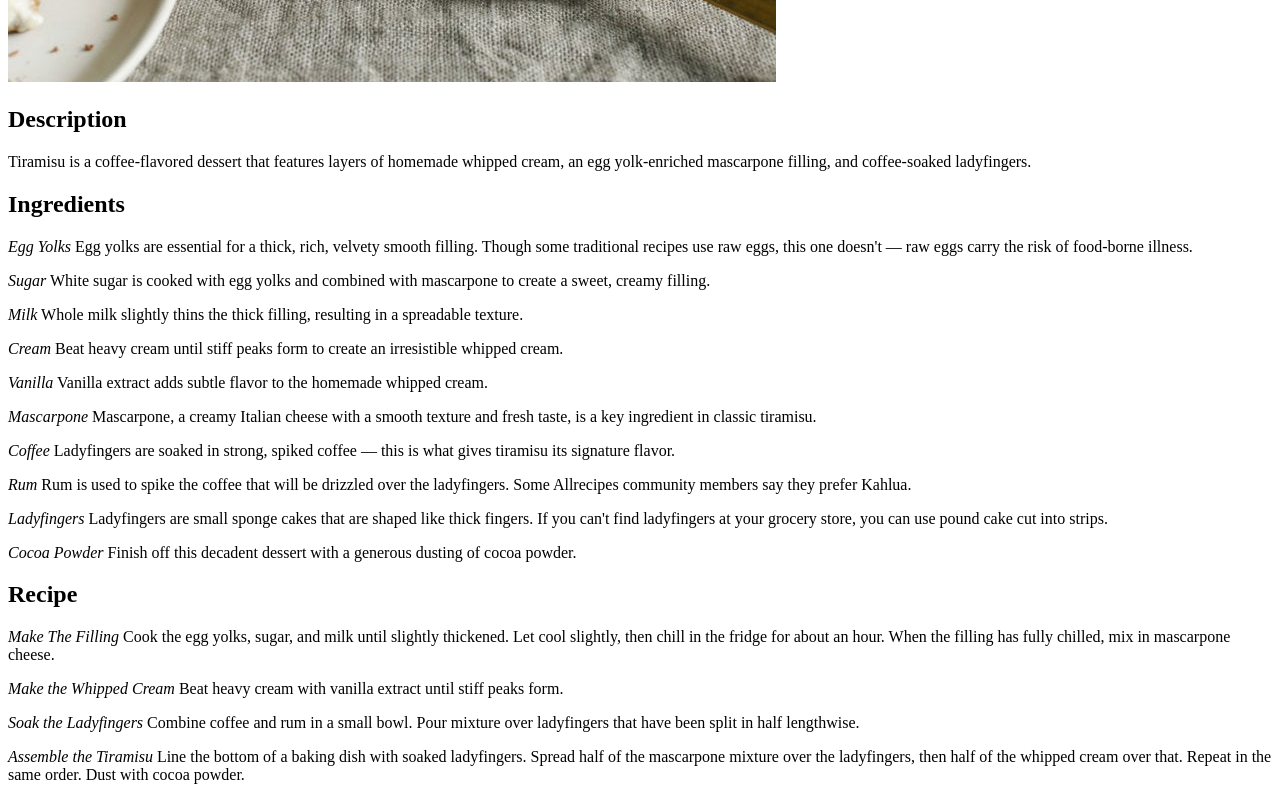
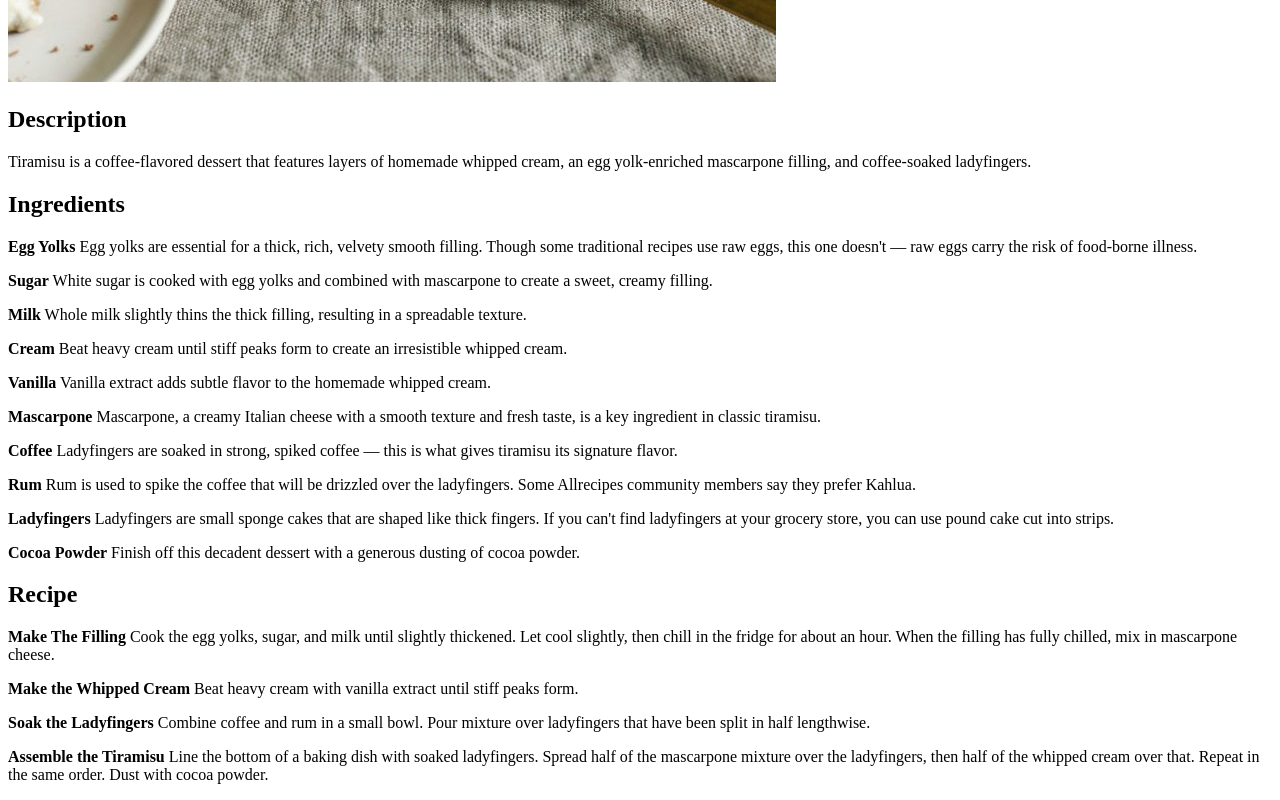
Before and after one commit to Royz88/odin-recipes, a plain HTML site: page recipes/tiramisu.html in a window 1280 px wide. Shown: the part 510-1310 px from the top of the page. Drawn offline with Linux system fonts and the light colour scheme.

Commit message:
removed italic and added bold in ingredients list for pesto and tiramisu

```diff
--- a/recipes/tiramisu.html
+++ b/recipes/tiramisu.html
@@ -14,22 +14,22 @@
     <p>Tiramisu is a coffee-flavored dessert that features layers of homemade whipped cream, an egg yolk-enriched mascarpone filling, and coffee-soaked ladyfingers.</p>
 
 <h2><strong>Ingredients</strong></h2>
-    <p><em>Egg Yolks</em> Egg yolks are essential for a thick, rich, velvety smooth filling. Though some traditional recipes use raw eggs, this one doesn't — raw eggs carry the risk of food-borne illness.</p>
-    <p><em>Sugar</em> White sugar is cooked with egg yolks and combined with mascarpone to create a sweet, creamy filling.</p>
-    <p><em>Milk</em> Whole milk slightly thins the thick filling, resulting in a spreadable texture.</p>
-    <p><em>Cream</em> Beat heavy cream until stiff peaks form to create an irresistible whipped cream.</p>
-    <p><em>Vanilla</em> Vanilla extract adds subtle flavor to the homemade whipped cream.</p>
-    <p><em>Mascarpone</em> Mascarpone, a creamy Italian cheese with a smooth texture and fresh taste, is a key ingredient in classic tiramisu.</p>
-    <p><em>Coffee</em> Ladyfingers are soaked in strong, spiked coffee — this is what gives tiramisu its signature flavor.</p>
-    <p><em>Rum</em> Rum is used to spike the coffee that will be drizzled over the ladyfingers. Some Allrecipes community members say they prefer Kahlua.</p>
-    <p><em>Ladyfingers</em> Ladyfingers are small sponge cakes that are shaped like thick fingers. If you can't find ladyfingers at your grocery store, you can use pound cake cut into strips.</p>
-    <p><em>Cocoa Powder</em> Finish off this decadent dessert with a generous dusting of cocoa powder.</p>
+    <p><strong>Egg Yolks</strong> Egg yolks are essential for a thick, rich, velvety smooth filling. Though some traditional recipes use raw eggs, this one doesn't — raw eggs carry the risk of food-borne illness.</p>
+    <p><strong>Sugar</strong> White sugar is cooked with egg yolks and combined with mascarpone to create a sweet, creamy filling.</p>
+    <p><strong>Milk</strong> Whole milk slightly thins the thick filling, resulting in a spreadable texture.</p>
+    <p><strong>Cream</strong> Beat heavy cream until stiff peaks form to create an irresistible whipped cream.</p>
+    <p><strong>Vanilla</strong> Vanilla extract adds subtle flavor to the homemade whipped cream.</p>
+    <p><strong>Mascarpone</strong> Mascarpone, a creamy Italian cheese with a smooth texture and fresh taste, is a key ingredient in classic tiramisu.</p>
+    <p><strong>Coffee</strong> Ladyfingers are soaked in strong, spiked coffee — this is what gives tiramisu its signature flavor.</p>
+    <p><strong>Rum</strong> Rum is used to spike the coffee that will be drizzled over the ladyfingers. Some Allrecipes community members say they prefer Kahlua.</p>
+    <p><strong>Ladyfingers</strong> Ladyfingers are small sponge cakes that are shaped like thick fingers. If you can't find ladyfingers at your grocery store, you can use pound cake cut into strips.</p>
+    <p><strong>Cocoa Powder</strong> Finish off this decadent dessert with a generous dusting of cocoa powder.</p>
 
 <h2><strong>Recipe</strong></h2>
-    <p><em>Make The Filling</em> Cook the egg yolks, sugar, and milk until slightly thickened. Let cool slightly, then chill in the fridge for about an hour. When the filling has fully chilled, mix in mascarpone cheese.</p>
-    <p><em>Make the Whipped Cream</em> Beat heavy cream with vanilla extract until stiff peaks form.</p>
-    <p><em>Soak the Ladyfingers</em> Combine coffee and rum in a small bowl. Pour mixture over ladyfingers that have been split in half lengthwise.</p>
-    <p><em>Assemble the Tiramisu</em> Line the bottom of a baking dish with soaked ladyfingers. Spread half of the mascarpone mixture over the ladyfingers, then half of the whipped cream over that. Repeat in the same order. Dust with cocoa powder.</p>
+    <p><strong>Make The Filling</strong> Cook the egg yolks, sugar, and milk until slightly thickened. Let cool slightly, then chill in the fridge for about an hour. When the filling has fully chilled, mix in mascarpone cheese.</p>
+    <p><strong>Make the Whipped Cream</strong> Beat heavy cream with vanilla extract until stiff peaks form.</p>
+    <p><strong>Soak the Ladyfingers</strong> Combine coffee and rum in a small bowl. Pour mixture over ladyfingers that have been split in half lengthwise.</p>
+    <p><strong>Assemble the Tiramisu</strong> Line the bottom of a baking dish with soaked ladyfingers. Spread half of the mascarpone mixture over the ladyfingers, then half of the whipped cream over that. Repeat in the same order. Dust with cocoa powder.</p>
 
 </body>
 </html>
```
Also changed, not shown: recipes/pasta-al-pesto.html (+9 -9 lines).
